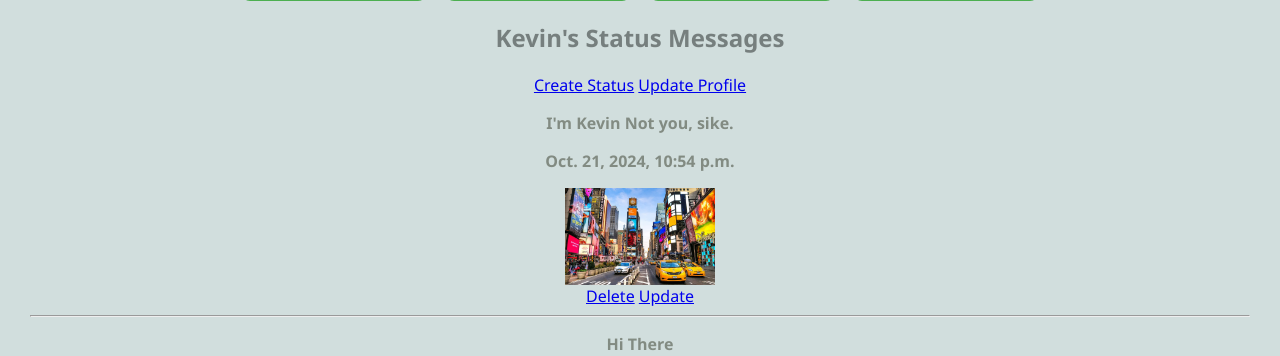
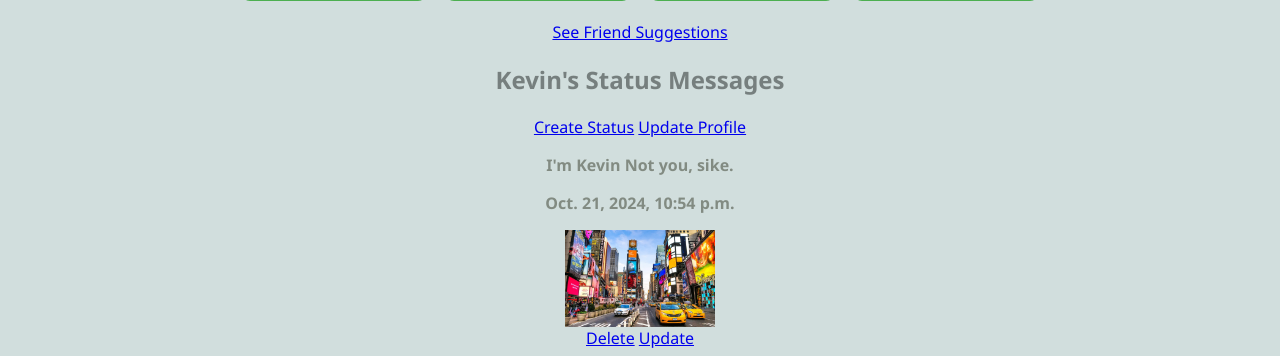
Before and after one commit to KevinTan25/cs412-django, a Django app: page /mini_fb/profile/1/ in a window 1280 px wide. Shown: the part 1024-1380 px from the top of the page. Run offline with Django 5.2, Linux system fonts and the light colour scheme; data comes from the database, SQL or seed files in the repository; both versions use the stored data as it was after the commit.

Commit message:
Adding Friends

```diff
--- a/mini_fb/models.py
+++ b/mini_fb/models.py
@@ -32,6 +32,24 @@ class Profile(models.Model):
         friend_ids = list(friends_as_profile1) + list(friends_as_profile2)
         return Profile.objects.filter(id__in=friend_ids)
 
+    def add_friend(self, other):
+        from django.db.models import Q
+        if self == other:
+            return
+
+        # Check if the friendship already exists
+        existing_friendship = Friend.objects.filter(
+            (Q(profile1=self) & Q(profile2=other)) | (Q(profile1=other) & Q(profile2=self))
+        ).exists()
+
+        if not existing_friendship:
+            # Create a new Friend instance if it doesn't exist
+            Friend.objects.create(profile1=self, profile2=other)
+
+    def get_friend_suggestions(self):
+        friends = self.get_friends()
+        return Profile.objects.exclude(id__in=[self.id] + [friend.id for friend in friends])
+
 class StatusMessage(models.Model):
     timestamp = models.DateTimeField(auto_now=True)
     message = models.TextField()
--- a/mini_fb/templates/mini_fb/show_profile.html
+++ b/mini_fb/templates/mini_fb/show_profile.html
@@ -26,6 +26,7 @@
     <p>This user has no friends.</p>
     {% endfor %}
   </div>
+  <a href="{% url 'friend_suggestions' profile.pk %}">See Friend Suggestions</a>
 
 
   <div class="status-container">
--- a/mini_fb/urls.py
+++ b/mini_fb/urls.py
@@ -15,5 +15,6 @@ urlpatterns = [
     path(r'profile/<int:pk>/update/', views.UpdateProfileView.as_view(), name='update_profile'),
     path(r'status/<int:pk>/delete/', views.DeleteStatusMessageView.as_view(), name='delete_status'),
     path(r'status/<int:pk>/update/', views.UpdateStatusMessageView.as_view(), name='update_status'),
-
+    path(r'profile/<int:pk>/add_friend/<int:other_pk>/', views.CreateFriendView.as_view(), name='add_friend'),
+    path(r'profile/<int:pk>/friend_suggestions/', views.ShowFriendSuggestionsView.as_view(), name='friend_suggestions'),
 ]
--- a/mini_fb/views.py
+++ b/mini_fb/views.py
@@ -9,6 +9,7 @@ from django.views.generic import DetailView
 from django.views.generic import CreateView
 from django.views.generic import UpdateView
 from django.views.generic import DeleteView
+from django.views import View
 from .forms import *
 from django.urls import reverse
 
@@ -94,3 +95,25 @@ class UpdateStatusMessageView(UpdateView):
         '''Return the URL to redirect to after successfully submitting form.'''
         profile_id = self.object.profile.pk
         return reverse('show_profile', kwargs={'pk': profile_id})
+
+from django.shortcuts import get_object_or_404, redirect
+class CreateFriendView(View):
+    def dispatch(self, request, *args, **kwargs):
+        profile = get_object_or_404(Profile, pk=kwargs['pk'])
+        other_profile = get_object_or_404(Profile, pk=kwargs['other_pk'])
+
+        profile.add_friend(other_profile)
+
+        # Redirect back to the profile page
+        return redirect('show_profile', pk=profile.pk)
+
+class ShowFriendSuggestionsView(DetailView):
+    model = Profile
+    template_name = 'mini_fb/friend_suggestions.html'
+    context_object_name = 'profile'
+
+    def get_context_data(self, **kwargs):
+        context = super().get_context_data(**kwargs)
+        profile = self.get_object()
+        context['friend_suggestions'] = profile.get_friend_suggestions()
+        return context
```
Also changed, not shown: mini_fb/templates/mini_fb/friend_suggestions.html (added, +18 -0 lines), db.sqlite3.
